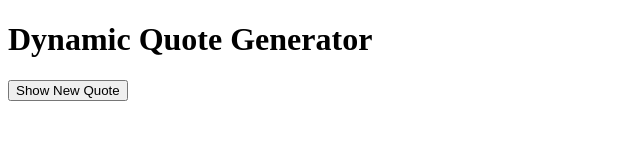
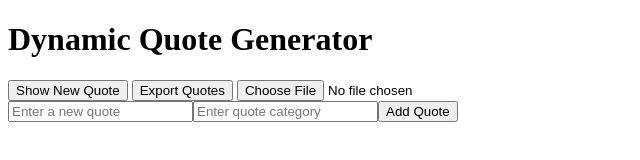
Before and after one commit to Akindoyin-Olusola/alx_fe_javascript, a plain HTML site: page dom-manipulation/index.html in a window 1280 px wide. Shown: the whole page, without its empty margins (0-640 px from the left). Drawn offline with Linux system fonts and the light colour scheme.

Commit message:
Q1 correction

```diff
--- a/dom-manipulation/index.html
+++ b/dom-manipulation/index.html
@@ -14,7 +14,11 @@
   <!-- Show Random Quote Button -->
   <button id="newQuote">Show New Quote</button>
 
-  <!-- Form container (will be built dynamically by JS) -->
+  <!-- ✅ Export / Import (checker looks for these) -->
+  <button id="exportQuotes">Export Quotes</button>
+  <input type="file" id="importFile" accept=".json" onchange="importFromJsonFile(event)" />
+
+  <!-- Form container (built dynamically by JS) -->
   <div id="formContainer"></div>
 
   <script src="script.js"></script>
--- a/dom-manipulation/script.js
+++ b/dom-manipulation/script.js
@@ -125,7 +125,7 @@ function createAddQuoteForm() {
   formContainer.appendChild(addButton);
 }
 
-// ✅ Export quotes as JSON
+// ✅ Export quotes as JSON (checker looks for this exact name)
 function exportToJsonFile() {
   const dataStr = JSON.stringify(quotes, null, 2);
   const blob = new Blob([dataStr], { type: "application/json" });
@@ -138,7 +138,7 @@ function exportToJsonFile() {
   URL.revokeObjectURL(url);
 }
 
-// ✅ Import quotes from JSON
+// ✅ Import quotes from JSON (checker looks for this exact name)
 function importFromJsonFile(event) {
   const fileReader = new FileReader();
   fileReader.onload = function(event) {
```
